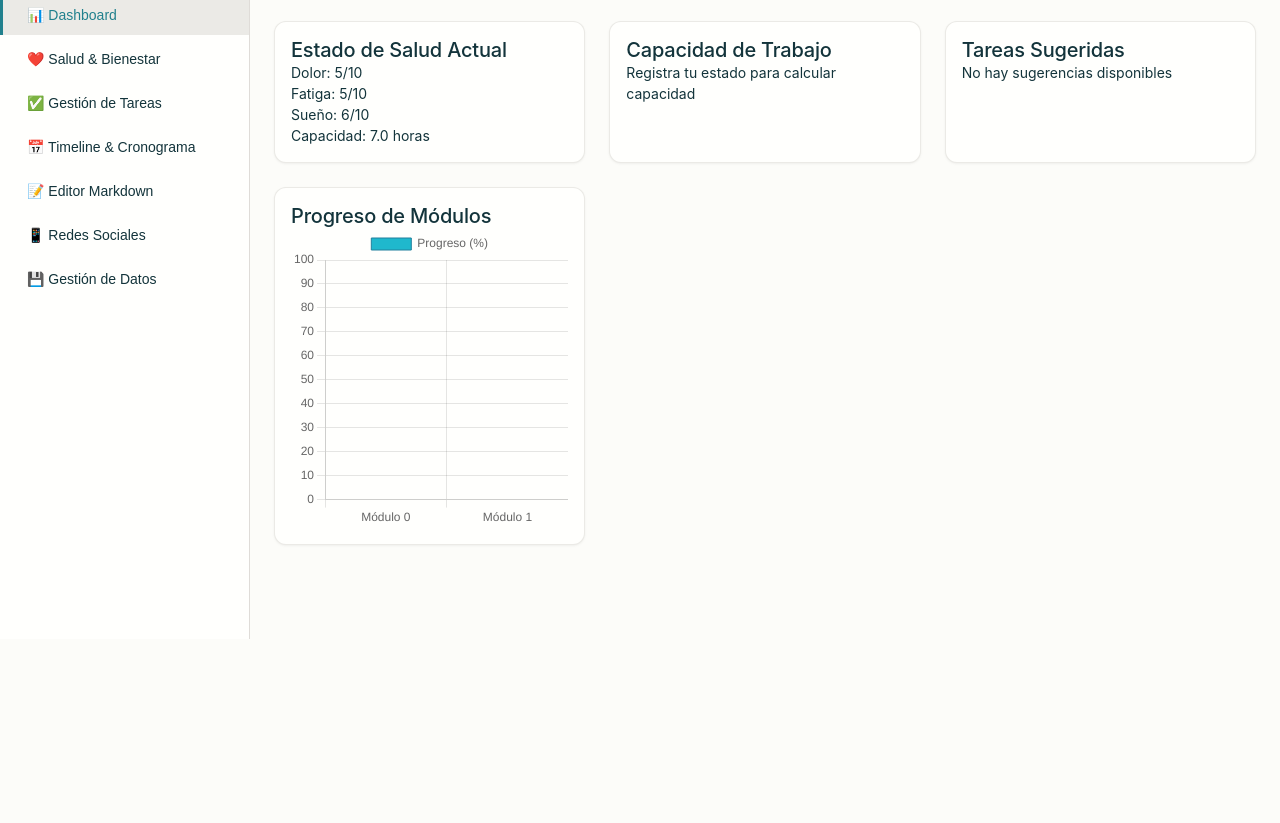
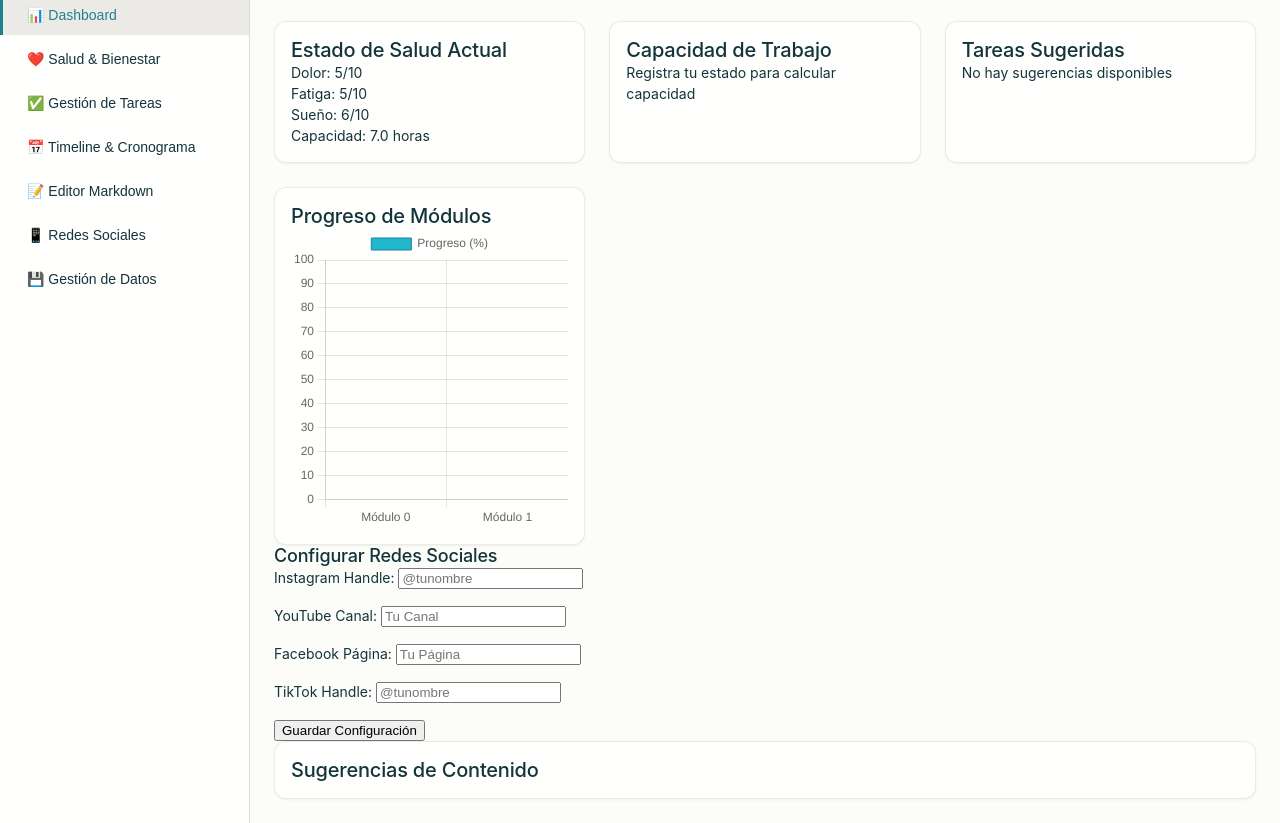
Before and after one commit to tinits/bargello-dashboard, a plain HTML site: page index.html in a window 1280 px wide. Shown: the part 146-969 px from the top of the page. Before the commit the page ends 800 px from the top, so only its background shows below. Drawn offline with nearby package versions, Linux system fonts and the light colour scheme; a web font is replaced by a local one.

Commit message:
Update index.html

```diff
--- a/index.html
+++ b/index.html
@@ -250,16 +250,29 @@
             </div>
 
             <!-- Social Media View -->
-            <div id="redes-view" class="view">
-                <div class="view__header">
-                    <h2>Gestión de Redes Sociales</h2>
-                </div>
+            <div class="social-config">
+    <h4>Configurar Redes Sociales</h4>
+    <form id="socialConfigForm">
+        <div class="form-group">
+            <label>Instagram Handle:</label>
+            <input type="text" id="instagramHandle" placeholder="@tunombre">
+        </div>
+        <div class="form-group">
+            <label>YouTube Canal:</label>
+            <input type="text" id="youtubeChannel" placeholder="Tu Canal">
+        </div>
+        <div class="form-group">
+            <label>Facebook Página:</label>
+            <input type="text" id="facebookPage" placeholder="Tu Página">
+        </div>
+        <div class="form-group">
+            <label>TikTok Handle:</label>
+            <input type="text" id="tiktokHandle" placeholder="@tunombre">
+        </div>
+        <button type="button" onclick="guardarConfigSocial()">Guardar Configuración</button>
+    </form>
+</div>
 
-                <div class="social-calendar">
-                    <div class="calendar-grid" id="socialCalendar">
-                        <!-- Social media calendar will be generated here -->
-                    </div>
-                </div>
 
                 <div class="social-suggestions">
                     <div class="card">
```
